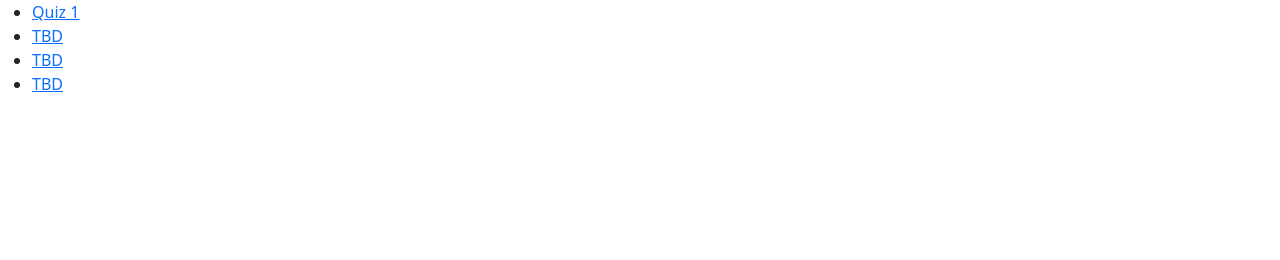
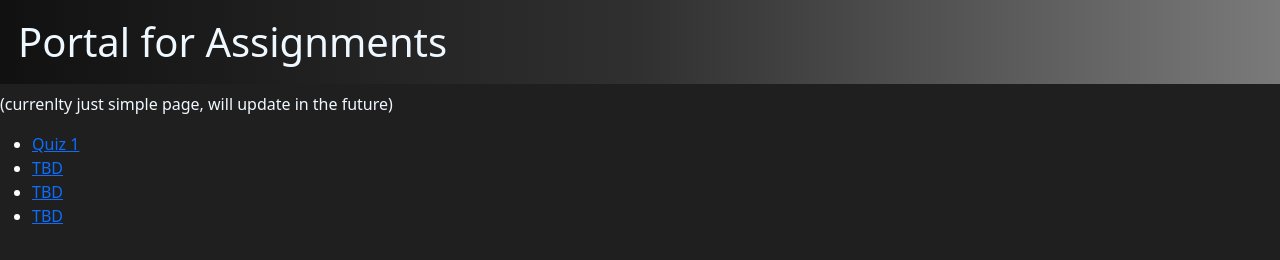
Before and after one commit to ZedArray/Z-Webpro-Repo, a plain HTML site: page index.html in a window 1280 px wide. Drawn offline with nearby package versions, Linux system fonts and the light colour scheme.

Commit message:
quiz1 final?

```diff
--- a/index.html
+++ b/index.html
@@ -4,10 +4,16 @@
     <meta name="viewport" content="width=device-width, initial-scale=1.0">
     <title>Hub</title>
     <link href="https://cdn.jsdelivr.net/npm/bootstrap@5.3.3/dist/css/bootstrap.min.css" rel="stylesheet" integrity="sha384-QWTKZyjpPEjISv5WaRU9OFeRpok6YctnYmDr5pNlyT2bRjXh0JMhjY6hW+ALEwIH" crossorigin="anonymous">
+    <link rel="stylesheet" href="quiz1/css/style.css">
+
     <script src="https://cdn.jsdelivr.net/npm/bootstrap@5.3.3/dist/js/bootstrap.bundle.min.js" integrity="sha384-YvpcrYf0tY3lHB60NNkmXc5s9fDVZLESaAA55NDzOxhy9GkcIdslK1eN7N6jIeHz" crossorigin="anonymous"></script>
 </head>
 <body>
-    <ul>
+    <h1 class="le-head">Portal for Assignments</h1>
+    <p>
+        (currenlty just simple page, will update in the future)
+    </p>
+    <ul style="color: white;">
         <li>
             <a href="quiz1/">Quiz 1</a>
         </li>
```
